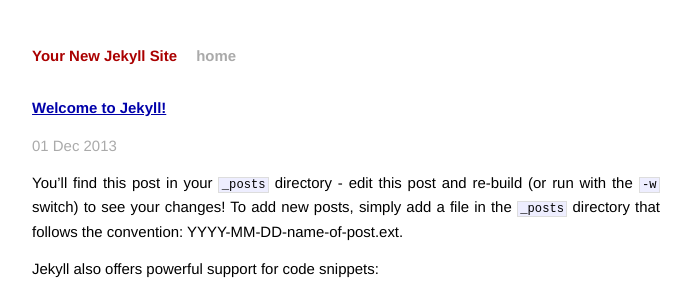
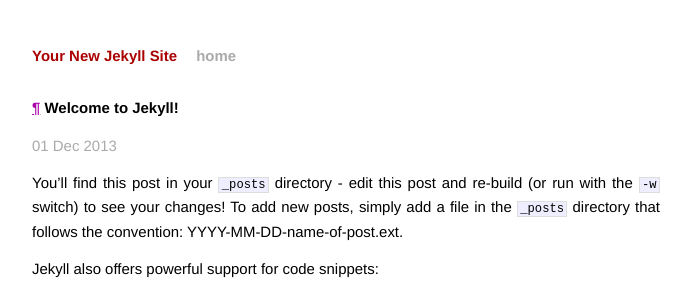
Before and after one commit to valera-rozuvan/blog, a Jekyll site: the page built from _posts/2013-12-01-welcome-to-jekyll.markdown, in a window 1280 px wide. Shown: the top 292 px of the page, without its empty margins (294-985 px from the left). Built offline with Jekyll 4.4.1, drawn with Linux system fonts in a browser that asks for light colours; Markdown is read by kramdown in place of the engine named in the settings.

Commit message:
Changed permalink.

```diff
--- a/_config.yml
+++ b/_config.yml
@@ -2,3 +2,4 @@
 markdown: redcarpet
 pygments: true
 baseurl: /blog
+permalink: /:year/:month/:day/:title
--- a/_layouts/post.html
+++ b/_layouts/post.html
@@ -3,7 +3,7 @@
 ---
 <article>
 
-    <a class="permalink" href="/permalink-to-post"><h2>{{ page.title }}</h2></a>
+    <h2><a class="permalink" href="">&para;</a> {{ page.title }}</h2>
     <p class="meta">{{ page.date | date_to_string }}</p>
 
     <div class="post">
```
